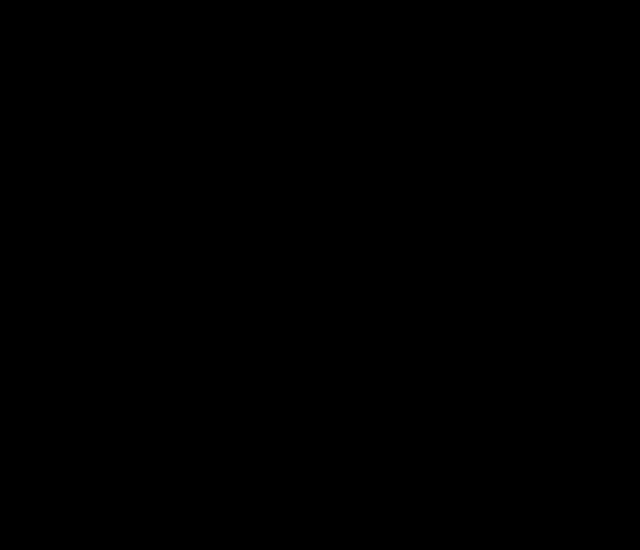
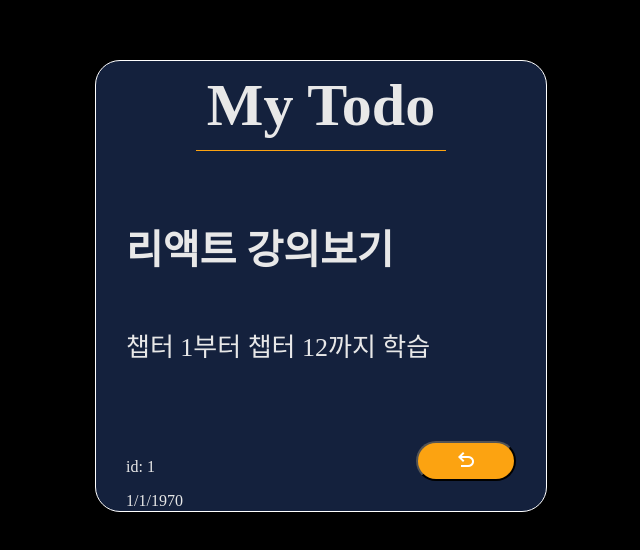
Before and after one commit to Kang-Gyeongwon/todo-pair, a React (Create React App) app: page /detail/1 in a window 1280 px wide. Before the commit this address had no page. Shown: the part 114-664 px from the top of the page, without its empty margins (319-959 px from the left). Built offline with nearby package versions, Linux system fonts and the light colour scheme; a web font is replaced by a local one.

Commit message:
디테일페이지 정보가져오기 완료

```diff
--- a/src/App.js
+++ b/src/App.js
@@ -11,7 +11,7 @@ const App = () => {
       <BrowserRouter>
         <Routes>
           <Route path="/" element={<HomePage />} />
-          <Route path="/1" element={<DetailPage />} />
+          <Route path="/detail/:todo"  element={<DetailPage />} />
         </Routes>
       </BrowserRouter>
     </>
--- a/src/components/home/ToDoList/ToDoContainer/index.js
+++ b/src/components/home/ToDoList/ToDoContainer/index.js
@@ -1,6 +1,7 @@
-import { BtnBox, ToDoBtn, ToDoContainerBox } from "./styled";
-
+import { BtnBox, ToDoBtn, ToDoContainerBox, DeatailMoveBtn } from "./styled";
+import { useNavigate } from "react-router-dom";
 const ToDoContainer = (props) => {
+  const navigate = useNavigate();
   return (
     <ToDoContainerBox>
       <div
@@ -13,9 +14,8 @@ const ToDoContainer = (props) => {
       >
         <div>
           <h2>{props.title}</h2>
-          <span >{props.body}</span>
+          <span>{props.body}</span>
         </div>
-        <span style={{cursor: "pointer"}}>+</span>
       </div>
       <BtnBox>
         <ToDoBtn
@@ -33,6 +33,14 @@ const ToDoContainer = (props) => {
           완료
         </ToDoBtn>
       </BtnBox>
+      <DeatailMoveBtn
+        style={{ cursor: "pointer" }}
+        onClick={() => {
+          navigate(`/detail/${props.id}`);
+        }}
+      >
+        +
+      </DeatailMoveBtn>
     </ToDoContainerBox>
   );
 };
--- a/src/components/home/ToDoList/ToDoContainer/styled.js
+++ b/src/components/home/ToDoList/ToDoContainer/styled.js
@@ -8,6 +8,7 @@ export const ToDoContainerBox = styled.div`
   margin-bottom: 5px;
   background-color: #14213d;
   color: #e5e5e5;
+  position: relative;
 `;
 
 export const BtnBox = styled.div`
@@ -34,3 +35,8 @@ export const ToDoBtn = styled.button`
   font-family: "Uiyeun";
   color: #e8e8e8;
 `;
+export const DeatailMoveBtn = styled.div`
+  position: absolute;
+  top: 20px;
+  left: 285px;
+`;
--- a/src/index.js
+++ b/src/index.js
@@ -7,11 +7,9 @@ import { Provider } from "react-redux";
 
 const root = ReactDOM.createRoot(document.getElementById("root"));
 root.render(
-  <React.StrictMode>
-    <Provider store={store}>
-      <App />
-    </Provider>
-  </React.StrictMode>
+  <Provider store={store}>
+    <App />
+  </Provider>
 );
 
 // If you want to start measuring performance in your app, pass a function
--- a/src/pages/detailPage.js
+++ b/src/pages/detailPage.js
@@ -5,22 +5,38 @@ import {
   Header,
   InnerBox,
 } from "../components/DetailPage/styled";
-import { useNavigate } from "react-router-dom";
+import { useNavigate, useParams } from "react-router-dom";
+import { useSelector } from "react-redux";
 
 const DetailPage = () => {
   const navigate = useNavigate();
+  const params = useParams();
+  const todo = useSelector((state) => state.todosData.todos);
+  const filterTodo = todo.filter((item) => item.id === Number(params.todo));
+
   return (
     <ListBox>
       <Header>My Todo</Header>
       <InnerBox>
-        <h1 style={{ marginBottom: "50px", fontSize: "40px" }}>제목</h1>
-        <p style={{ fontSize: "26px" }}>내용</p>
+        {filterTodo.map((item) => {
+          return (
+            <div key={item.id}>
+              <h1 style={{ marginBottom: "50px", fontSize: "40px" }}>
+                {item.title}
+              </h1>
+              <p style={{ fontSize: "26px" }}>{item.body}</p>
+              <div style={{marginTop: '95px'}}>
+                <p>id: {item.id}</p>
+                <p>{new Date(item.id).toLocaleDateString()}</p>
+              </div>
+            </div>
+          );
+        })}
       </InnerBox>
       <button style={homeMoveBtn} onClick={() => navigate("/")}>
-        <span
-        className="material-symbols-outlined"
-        style={{color: "white"}}
-        >undo</span>
+        <span className="material-symbols-outlined" style={{ color: "white" }}>
+          undo
+        </span>
       </button>
     </ListBox>
   );
--- a/src/redux/modules/todosData.js
+++ b/src/redux/modules/todosData.js
@@ -69,7 +69,7 @@ const todosData = (state = initialState, action) => {
     case REMOVE_TODO:
       return {
         ...state,
-        todos: state.todos.filter((todo) => todo.id !== action.id)
+        todos: state.todos.filter((todo) => todo.id !== action.id),
       };
     default:
       return state;
```
